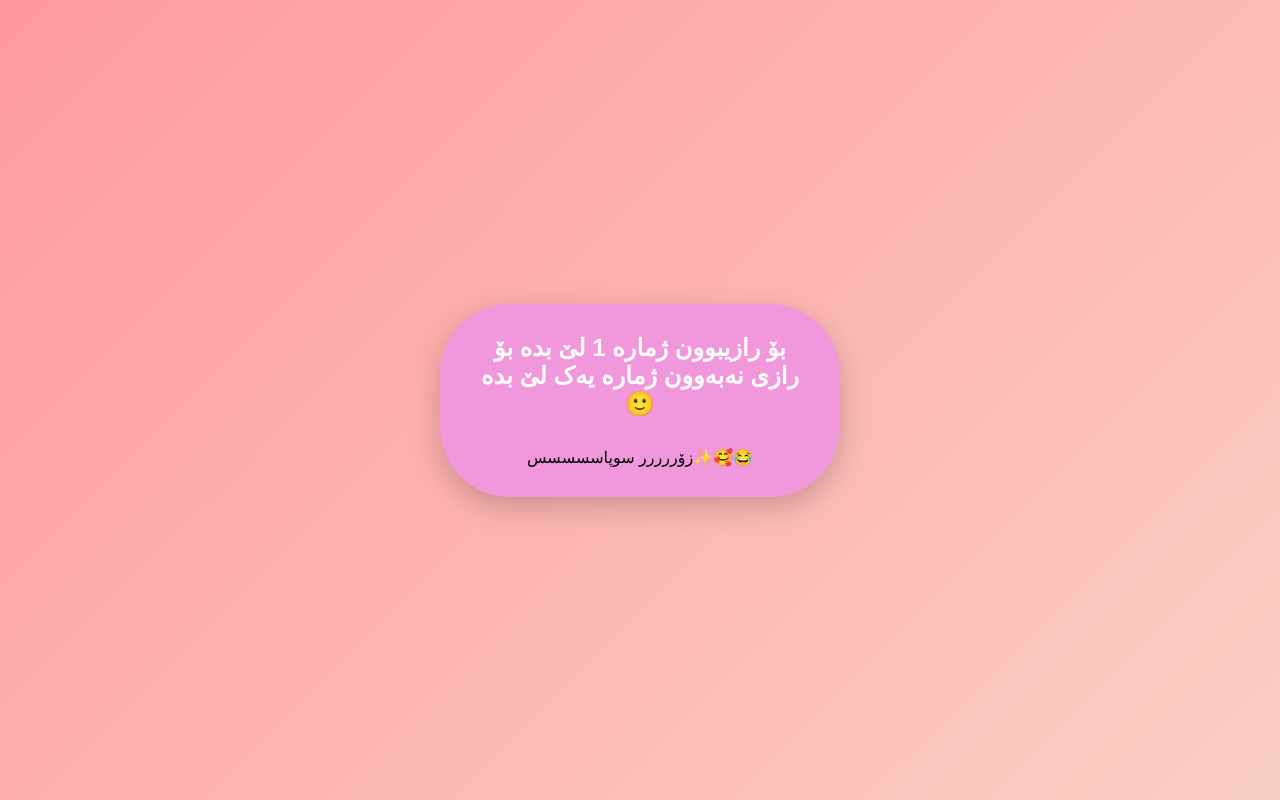
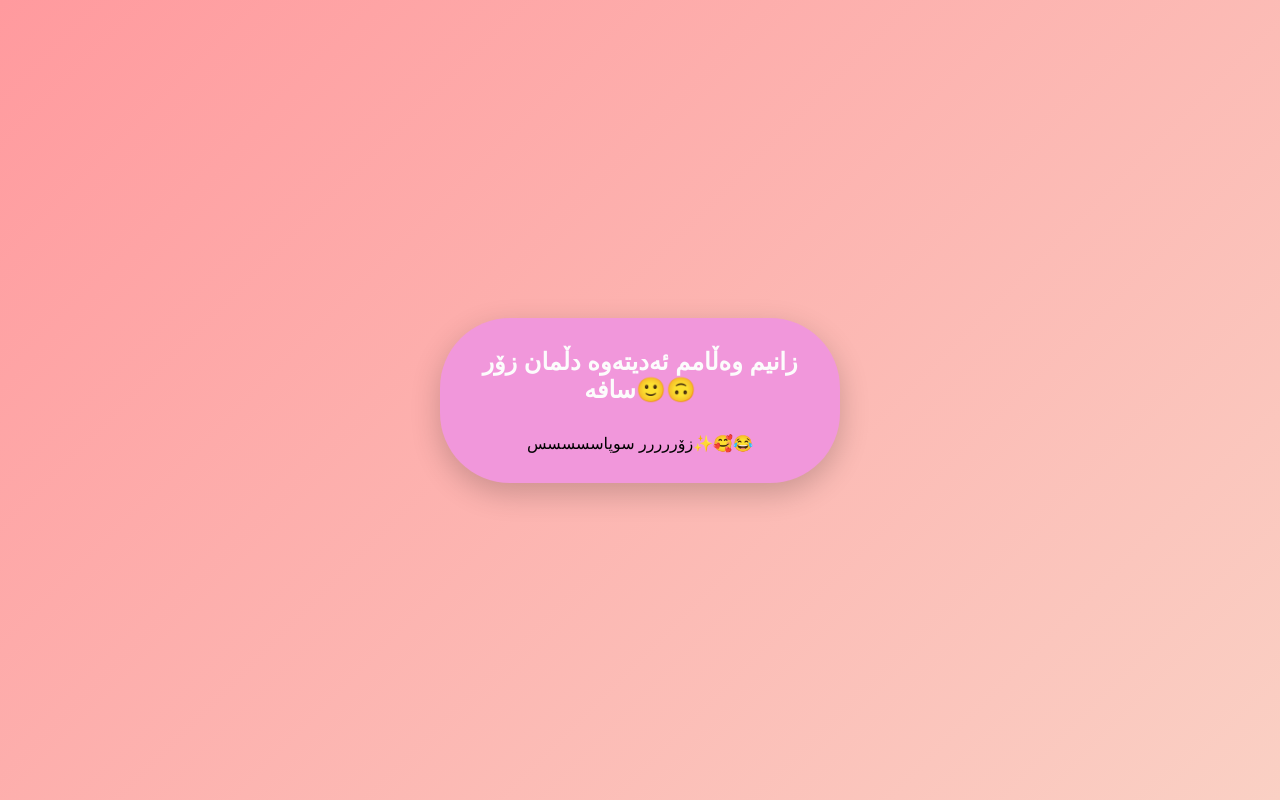
Before and after one commit to kiirpo/foryou2, a plain HTML site: page index.html in a window 1280 px wide. Both pictures are taken after a click on the button "وەڵام ئەدەمەوە🥰". Drawn offline with Linux system fonts and the light colour scheme.

Commit message:
Update message in index.html for user interaction

```diff
--- a/index.html
+++ b/index.html
@@ -101,7 +101,7 @@
 
 document.getElementById("yesBtn").addEventListener("click", () => {
     document.querySelector(".container").innerHTML =
-            "<h1>بۆ رازیبوون ژمارە 1 لێ بدە بۆ رازی نەبەوون ژمارە یەک لێ بدە🙂</h1><p>زۆررررر سوپاسسسسس✨🥰😂</p>";
+            "<h1>زانیم وەڵامم ئەدیتەوە دڵمان زۆر سافە🙂🙃</h1><p>زۆررررر سوپاسسسسس✨🥰😂</p>";
 });
 </script>
 
```
